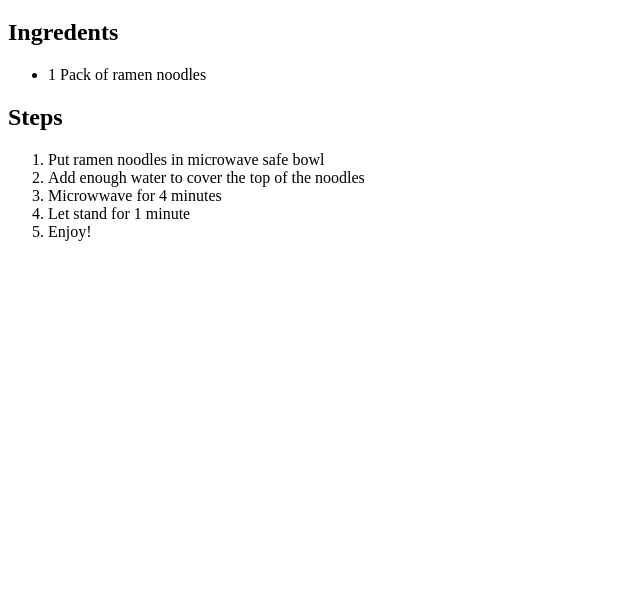
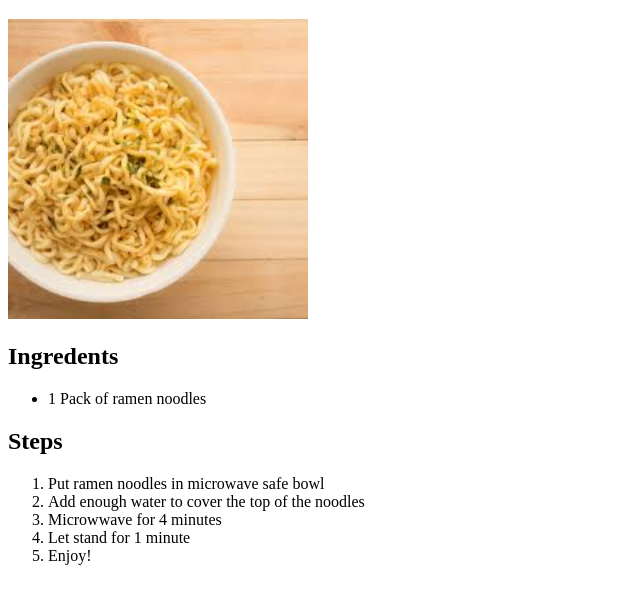
Before and after one commit to linkisdead666/odin-recipes, a plain HTML site: page recipes/ramen-noodles.html in a window 1280 px wide. Shown: the part 61-664 px from the top of the page, without its empty margins (0-640 px from the left). Drawn offline with Linux system fonts and the light colour scheme.

Commit message:
Add files via upload

```diff
--- a/recipes/ramen-noodles.html
+++ b/recipes/ramen-noodles.html
@@ -8,6 +8,7 @@
 
   <body>
     <h1>Ramen Noodles</h1>
+    <img alt="sub" width="300" src="./noodles.jpg">
     <h2>Ingredents</h2>
     <ul>
       <li>1 Pack of ramen noodles</li>
```
